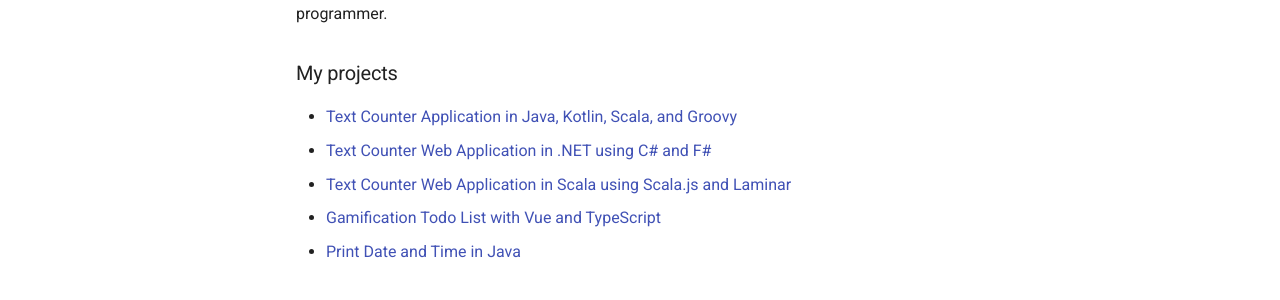
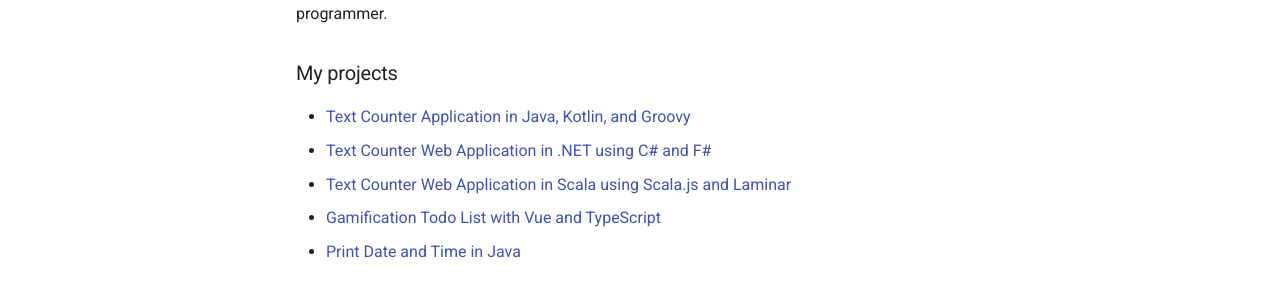
Before and after one commit to lulunac27a/lulunac27a.github.io, an MkDocs documentation site: the page built from docs/index.md, in a window 1280 px wide. Shown: the part 262-562 px from the top of the page. Built offline with MkDocs 1.6.1 and Material for MkDocs 9.7.7, drawn with Linux system fonts in a browser that asks for light colours.

Commit message:
Fix error that `text-counter-java-application` does not use Scala language

```diff
--- a/docs/index.md
+++ b/docs/index.md
@@ -6,7 +6,7 @@
 
 ### My projects
 
-- [Text Counter Application in Java, Kotlin, Scala, and Groovy](https://github.com/lulunac27a/text-counter-java-application)
+- [Text Counter Application in Java, Kotlin, and Groovy](https://github.com/lulunac27a/text-counter-java-application)
 - [Text Counter Web Application in .NET using C# and F#](https://github.com/lulunac27a/text-counter-asp.net-application)
 - [Text Counter Web Application in Scala using Scala.js and Laminar](https://github.com/lulunac27a/text-counter-scala-js-application)
 - [Gamification Todo List with Vue and TypeScript](https://github.com/lulunac27a/gamification-todo-list-vue-typescript)
```
